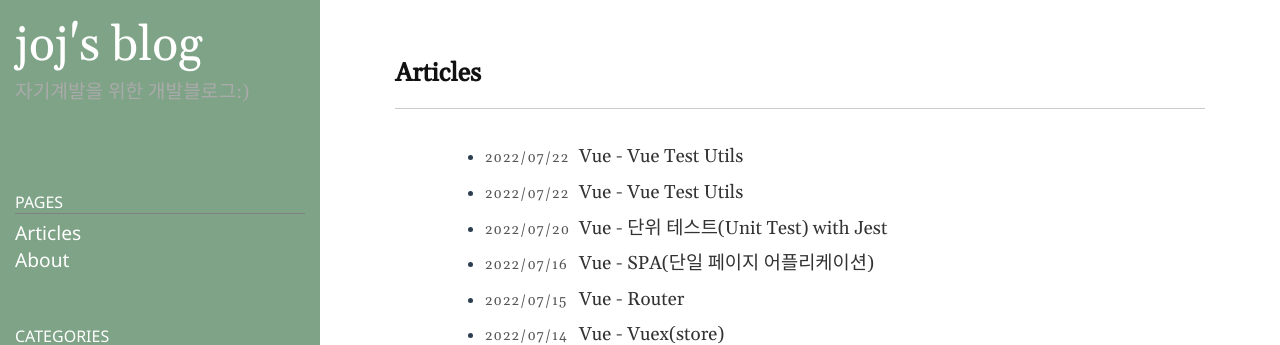
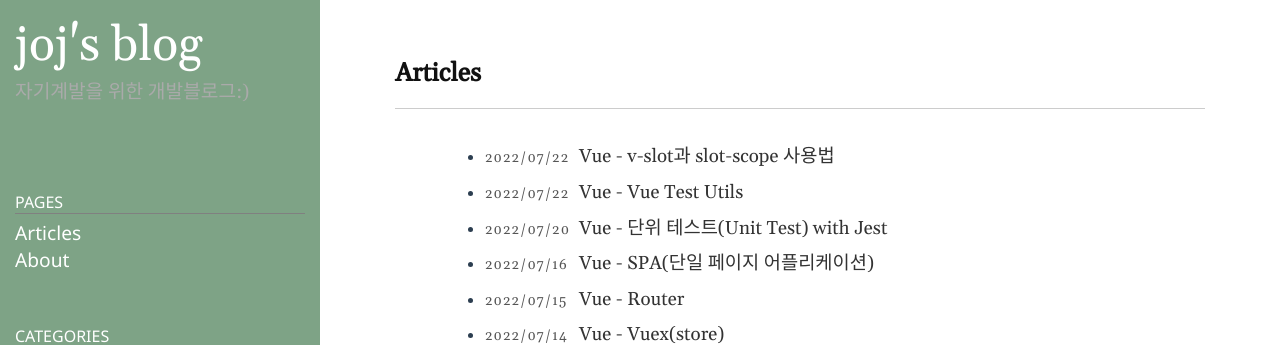
Before and after one commit to busy-joj/busy-joj.github.io, a Jekyll site: the page built from index.md, in a window 1280 px wide. Shown: the top 345 px of the page. Built offline with Jekyll 4.4.1, drawn with Linux system fonts in a browser that asks for light colours; part of the change alters nothing that is shown.

Commit message:
v-slot 포스팅

````diff
--- a/_posts/Framework/2022-07-29-vue19.markdown
+++ b/_posts/Framework/2022-07-29-vue19.markdown
@@ -1,235 +1,75 @@
 ---
 layout: post
-title: Vue - Vue Test Utils
+title: Vue - v-slot과 slot-scope 사용법
 date: 2022-07-22 22:23:41 +0900
 category: Framework
 ---
 
-### <span style="color:#febc68;font-weight:bold">단위테스트(Unit Test)</span>
-Unit Test = 단위 테스트
-단위 테스트란 데이터(상태), 함수(메소드), 컴포넌트 등의 정의된 프로그램 최소 단위들이 독립적으로 정상 동작하는지 확인하는 방법
-jest, Vue Test Utils라는 프레임워크를 사용하여 테스트를 진행한다.
+### <span style="color:#febc68;font-weight:bold">v-slot</span>
+기존 slot애서 사용했던 name속성을 지정하여 여러 slot을 사용할 수 있도록 하는 named-slot과
+하위 데이터를 상위 컴포넌트에서 사용하는 slot-scope가
+v-slot 디렉티브가 새롭게 소개되면서, v-slot 하나로 위 기능을 사용할 수 있게 되었다.
+고로, v-slot = named-slot + slot-scope 이다.
+slot과 다른 v-slot의 사용법은 필히 templete 태그로 감싼 후 v-slot을 사용해야 한다는 것이다.
 
-### <span style="color:#febc68;font-weight:bold"> 환경구성 및 사용법</span>
+1. named-slot 표현법
+```javascript
+// 하위 컴포넌트 ContentTop.vue 파일
+<templete>
+    <div class="content-top">
+      <div class="container">
+        <slot name="h2"></slot>
 
-```javascript
-import { mount } from '@vue/test-utils'
-import Example from './Example.vue'
+        <slot name="content"></slot>
+      </div>
+    </div>
+</templete>
 
-test('메세지', () => {
-    // 추가해야할 옵션이 있다면 두번째 인수에 작성한다.
-    const wrapper = mount(Example)
-    // wrapper.vm === this
-    expect(wrapper.vm.msg).toBe('Hello vue')
-    expect(wrapper.find('div').text()).toBe('Hello vue??')
-})
+// 상위 컴포넌트 Main.vue 파일
+<template>
+    <ContentTop>
+      <template v-slot:h2>
+        <h2>vue</h2>
+      </template>
+      <template v-slot:content>
+        <p>반갑습니다.</p>
+      </template>
+    </ContentTop>
 ```
+* v-slot:default는 name 속성을 붙이지 않은 영역에 표현된다.
 
 
+2. slot-scope 표현법
+하위에서 사용했던 slot의 name=""로 감싸진 태그의 함수, 변수 모두 지정한 name에 담아서 가져온다.
+```javascript
+// 하위 컴포넌트 ItemList.vue 파일
+<templete>
+    <div class="list-top">
+        <ul>
+            <template v-for="row in list">
+                <li>
+                    <slot name="itemList" :row="row"></slot>
+                </li>
+            </template>
+        </ul>
+    </div>
+</templete>
 
-
-
-
-
-
-
-
-
-- 테스트 환경을 구성해보자! 설치부터 시작!
-```bash
-    npm i -D jest @vue/test-utils@next vue-jest@next babel-jest
+// 상위 컴포넌트 List.vue 파일
+<templete>
+    <ItemList>
+        <template v-slot:itemList="itemList">
+            {{ itemList.row.name }}
+        </template>
+    </ItemList>
+    <div class="list-top">
+        <ul>
+            <template v-for="row in list">
+                <li>
+                    <slot name="itemList" :row="row"></slot>
+                </li>
+            </template>
+        </ul>
+    </div>
+</templete>
 ```
-설치 후엔 jest.config.js 파일을 생성해서 구성옵션을 작성해보자!!
-```javascript
-    module.exports = {
-        // 파일 확장자를 지정하지 않은 경우, Jest가 검색할 확장자 목록
-        // 일반적으로 많이 사용되는 모듈의 확장자를 지정한다.
-        moduleFileExtensions:[
-            'js',
-            'vue'
-        ],
-        // '~' 같은 경로 별칭을 매핑한다.
-        // '<rootDir>' 토큰을 사용해 루트 경로를 참조 할 수 있다.
-        moduleNameMapper:{
-            '^~/(.*)$' : '<rootDir>/src/$1'
-        },
-        // 테스트할 필요가 없기 때문에 아래에 작성된 경로에 일치된 모듈은 가지고 오지 않는다.
-        modulePathIgnorePatterns:[
-            '<rootDir>/node_modules',
-            '<rootDir>/dist'
-        ],
-        // jsdom 환경에 대한 URL을 설정한다.
-        testURL: 'http://localhost',
-        // 일치하는 파일의 변환 모듈을 지정한다
-        transform:{
-            '^.+\\.vue$' : 'vue-jest',
-            '^.+\\.js$' : 'babel-jest'
-        }
-    }
-```
-만약 jest의 전역 변수가 에러로 인해 동작하지 않는다면, eslint 설정을 바꿔줘야 한다.
-.eslintrs.js에 아래 내용을 기재하자!
-```javascript
-    env:{
-        jest: true
-    }
-```
-작성한 테스트 코드가 정상적으로 작동하는지 확인하기 위해서 터미널에서 script를 동작시켜줘야 한다.
-package.json에서 아래 내용을 기재하여 설정해주자.
-```javascript
-    // 기존에 작성되어 있던 scripts에 추가!
-  "scripts": {
-    "test:unit" : "jest --watchAll"
-  }
-```
-
-설정은 끝났다!
-tests 폴더 내부에 example.js 파일을 만들어서 간단한 테스트를 진행해보자!
-```javascript
-    // example.js
-    export function (num){
-        return num * 2
-    }
-```
-간단히 만든 함수를 구성해놓은 테스트 환경에서 동작시키기 위해서 export를 이용하여 내보내주는 것이 매우 중요하다.
-다음으로 tests 폴더 내부에 example.test.js 파일을 만들어서 import를 이용해 함수를 가져온다.
-```javascript
-    // example.test.js
-    import { double } from './example'
-
-    // 패키지 내부에서 전역적으로 사용할 수 있는 함수
-    test('첫 테스트', () => {
-        // 테스트 통과
-        expect(123).toBe(123)
-        // 테스트 실패
-        expect(123).toBe('123')
-
-    })
-```
-작성한 내용을 저장하고 터미널에 위에 설정해둔 script 명령을 사용한다.
-```bash
-    npm run test:unit
-```
-
-값을 비교해서 일치하면 통과, 불일치 하면 실패!
-
-### <span style="color:#febc68;font-weight:bold"> jest 전역함수</span>
-- test('테스트 이름', callback fn) : 우리가 만들어 내는 테스트를 구분해주는 함수
-```javascript
-    test('테스트1', () => {
-        expect(123).toBe(123)
-    })
-```
-
-- describe() : 일종의 테스트 그룹, before 혹은 after 함수를 사용하기 위해서 사용
-```javascript
-    decribe('그룹1', () => {
-        test('테스트1', () => {
-            expect(123).toBe(123)
-        })
-        test('테스트2', () => {
-            expect(123).toBe(123)
-        })
-    })
-```
-- beforeAll() : 그룹 내에 모든 테스트 전에 단 한번만 실행된다.
-- afterAll() : 그룹 내에 모든 테스트 후에 단 한번만 실행된다.
-```javascript
-    decribe('그룹1', () => {
-        beforeAll(() => {
-
-        })
-        afterAll(() => {
-
-        })
-        test('테스트1', () => {
-            expect(123).toBe(123)
-        })
-        test('테스트2', () => {
-            expect(123).toBe(123)
-        })
-    })
-```
-
-- beforeEach() : 그룹 내에 각각의 테스트 직전에  실행된다.
-- afterEach() : 그룹 내에 각각 테스트 후에  실행된다.
-```javascript
-    decribe('그룹1', () => {
-        //두번씩 실행
-        beforeEach(() => {
-
-        })
-        afterEach(() => {
-
-        })
-        test('테스트1', () => {
-            expect(123).toBe(123)
-        })
-        test('테스트2', () => {
-            expect(123).toBe(123)
-        })
-    })
-```
-
-### <span style="color:#febc68;font-weight:bold"> jest Matcher(일치도구)</span>
-- expect(value)
-- .toBe(value) : 기대값이 원시형 데이터 사용
-- .toEqual(value) : 기대값이 참조형 데이터일 때 사용
-- .not
-- .resolves
-- .rejects
-
-### <span style="color:#febc68;font-weight:bold"> 비동기 테스트</span>
-1. 비동기 함수가 언제 종료되는지를 명시해주는 용도의 매개변수인 done을 이용해보자!
-```javascript
-    describ('비동기 테스트', () => {
-        test('done', (done) => {
-            asyncFn().then(res => {
-                expect(res).toBe('done')
-                // 비동기 코드가 종료되는 부분에 done을 작성해주게 되면 done이 호출 되기 전까지 기다렸다가 테스트가 진행된다.
-                done()
-            })
-        })
-    })
-```
-2. 별도의 매개변수를 작성하는 것이 아니라 return 작성하여 반환해줌으로서 테스트가 비동기로 동작해야하는 것임을 인지할 수 있게 해준다.
-```javascript
-    describ('비동기 테스트', () => {
-        test('done', () => {
-            return asyncFn().then(res => {
-                expect(res).toBe('done')
-            })
-        })
-    })
-```
-
-3. 비동기 함수 자체를 비교값에 넣고 resolves를 이용해 비동기 함수가 완료될 때까지 기다린 후 테스트가 진행되도록 한다.
-```javascript
-    describ('비동기 테스트', () => {
-        test('resolves', () => {
-            // 테스트 환경에서는 정확히 얼마나 기다려야 하는지 모르기 때문에
-            // 꼭 return 으로 반환해주어야 한다.
-            return expect(asyncFn()).resolves.toBe('done')
-        })
-    })
-```
-
-4. 비동기의 대표주자 async/await
-```javascript
-    describ('비동기 테스트', () => {
-        test('async/await', async () => {
-            const res = await asyncFn()
-            expect(res).toBe('done')
-        })
-    })
-```
-
-* test() 함수는 최대 5초 동안만 진행하기 때문에 5초 이상의 테스트는 실패하게 된다. 그럴때 세번째 인수를 기입하여 테스트 시간을 늘려준다. 자주 사용하는 방법은 아니지만 알고는 있자!
-```javascript
-    describ('비동기 테스트', () => {
-        test('async/await', async () => {
-            const res = await asyncFn()
-            expect(res).toBe('done')
-        })
-    }, 7000)
-```
````
